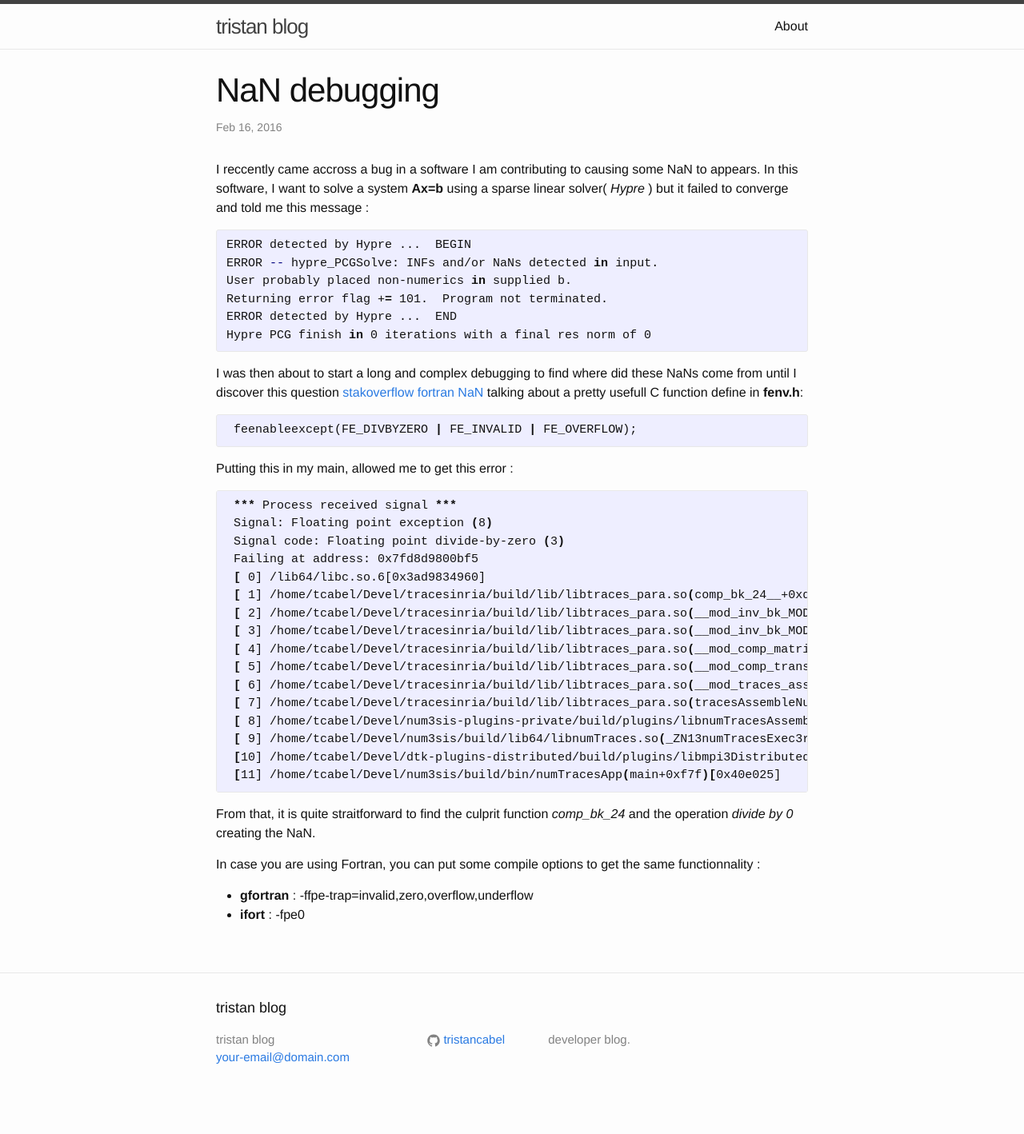
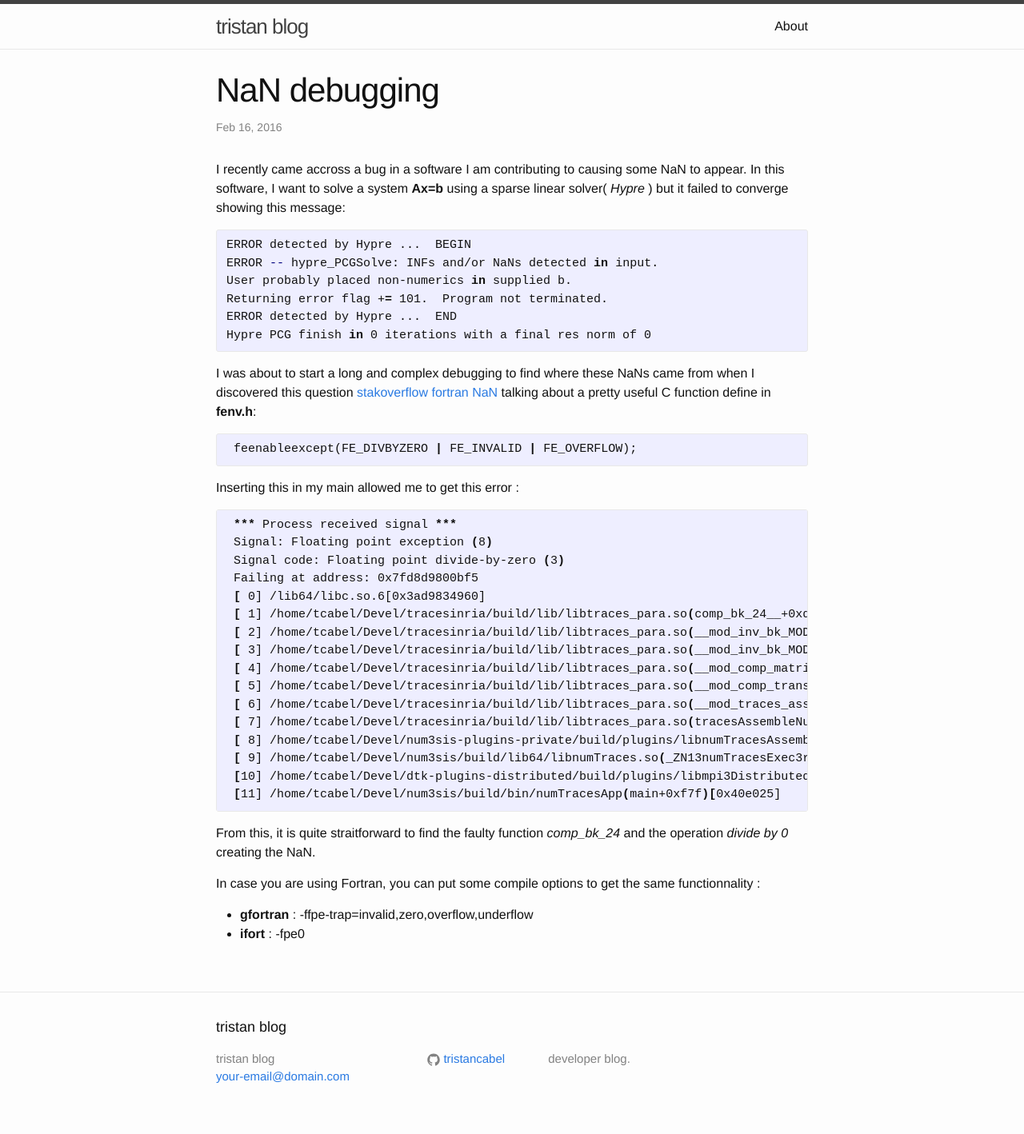
Before and after one commit to tristancabel/tristancabel.github.io, a Jekyll site: the page built from _posts/2016-02-16-NaN-debugging.markdown, in a window 1280 px wide. Shown: the whole page at 80% size. Built offline with Jekyll 4.4.1, drawn with Linux system fonts in a browser that asks for light colours; before the commit the page ends 1394 px from its top, so only the background shows below that.

Commit message:
grammar corrections on NaN debugging

```diff
--- a/_posts/2016-02-16-NaN-debugging.markdown
+++ b/_posts/2016-02-16-NaN-debugging.markdown
@@ -1,10 +1,10 @@
 ---
 layout: post
 title: "NaN debugging"
-date: 2016-02-16
 categories: debug
+tags: debug NaN
 ---
-I reccently came accross a bug in a software I am contributing to causing some NaN to appears. In this software, I want to solve a system **Ax=b** using a sparse linear solver( *Hypre* ) but it failed to converge and told me this message :
+I recently came accross a bug in a software I am contributing to causing some NaN to appear. In this software, I want to solve a system **Ax=b** using a sparse linear solver( *Hypre* ) but it failed to converge showing this message:
 
 {% highlight bash %}
 ERROR detected by Hypre ...  BEGIN
@@ -15,10 +15,10 @@ ERROR detected by Hypre ...  END
 Hypre PCG finish in 0 iterations with a final res norm of 0
 {% endhighlight %}
 
-I was then about to start a long and complex debugging to find where did these NaNs come from until I discover this question [stakoverflow fortran NaN](http://stackoverflow.com/questions/5636580/force-gfortran-to-stop-program-at-first-nan) talking about a pretty usefull C function define in **fenv.h**:
+I was about to start a long and complex debugging to find where these NaNs came from when I discovered this question [stakoverflow fortran NaN](http://stackoverflow.com/questions/5636580/force-gfortran-to-stop-program-at-first-nan) talking about a pretty useful C function define in **fenv.h**:
 {% highlight C %} feenableexcept(FE_DIVBYZERO | FE_INVALID | FE_OVERFLOW); {% endhighlight %}
 
-Putting this in my main, allowed me to get this error :
+Inserting this in my main allowed me to get this error :
 
 {% highlight bash %}
  *** Process received signal ***
@@ -39,7 +39,7 @@ Putting this in my main, allowed me to get this error :
  [11] /home/tcabel/Devel/num3sis/build/bin/numTracesApp(main+0xf7f)[0x40e025]
 {% endhighlight %}
 
-From that, it is quite straitforward to find the culprit function *comp_bk_24* and the operation *divide by 0* creating the NaN.
+From this, it is quite straitforward to find the faulty function *comp_bk_24* and the operation *divide by 0* creating the NaN.
 
 In case you are using Fortran, you can put some compile options to get the same functionnality :
 
```
